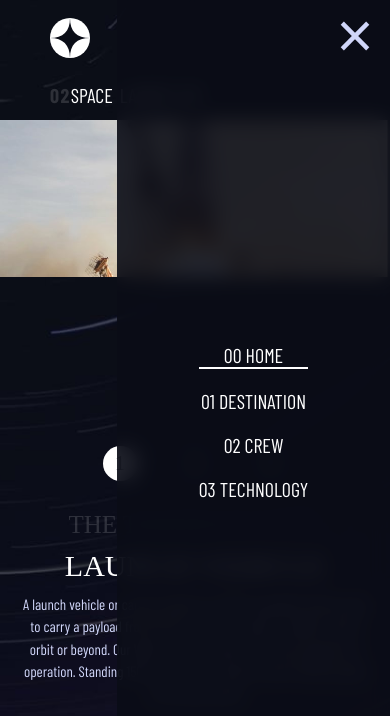
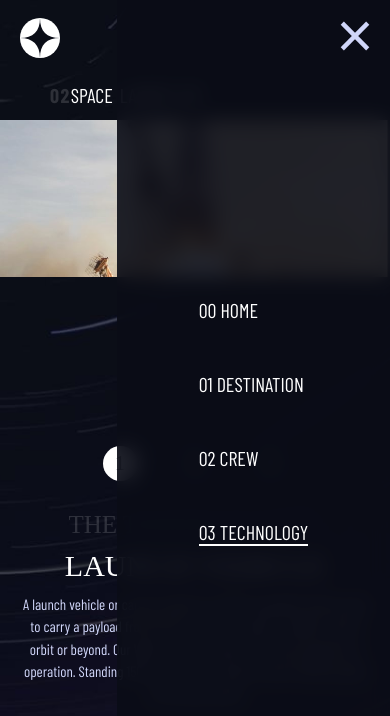
Before and after one commit to BIGFOOT-DEV/Space-Tourism, a plain HTML site: page pages/technology.html in a window 390 px wide. Both pictures are taken after a click on the button "Toggle menu". Drawn offline with nearby package versions, Linux system fonts and the light colour scheme; a web font is replaced by a local one.

Commit message:
header styling upgrade

```diff
--- a/css/style.css
+++ b/css/style.css
@@ -135,11 +135,12 @@ li:hover{
 .mobile-nav ul {
     list-style: none;
     padding: 0;
-    text-align: center;
+    text-align: start;
 }
 
 .mobile-nav ul li {
-    margin: 20px 0;
+    width: fit-content;
+    margin: 50px 0;
 }
 
 .mobile-nav a {
@@ -370,6 +371,7 @@ main{
 
 header{
     align-items: flex-end;
+    padding: 0 20px;
 }
 
 .logo{
@@ -387,6 +389,12 @@ header{
 .mobile-nav.show {
     display: flex;
     transform: translateX(0);
+}
+
+main{
+    width: 90%;
+    padding: 0;
+    margin: 0 auto;
 }
 
 /* writeup */
--- a/pages/technology.html
+++ b/pages/technology.html
@@ -50,7 +50,7 @@
       <!-- Mobile Navigation (hidden by default) -->
       <nav class="mobile-nav">
         <ul>
-          <li class="link clicked">
+          <li class="link">
             <a href="/"><span>00</span> Home</a>
           </li>
           <li class="link">
@@ -59,7 +59,7 @@
           <li class="link">
             <a href="/pages/crew.html"><span>02</span> Crew</a>
           </li>
-          <li class="link">
+          <li class="link clicked">
             <a href="/pages/technology.html"><span>03</span> Technology</a>
           </li>
         </ul>
```
Also changed, not shown: pages/crew.html (+2 -2 lines), pages/destination.html (+2 -2 lines).
